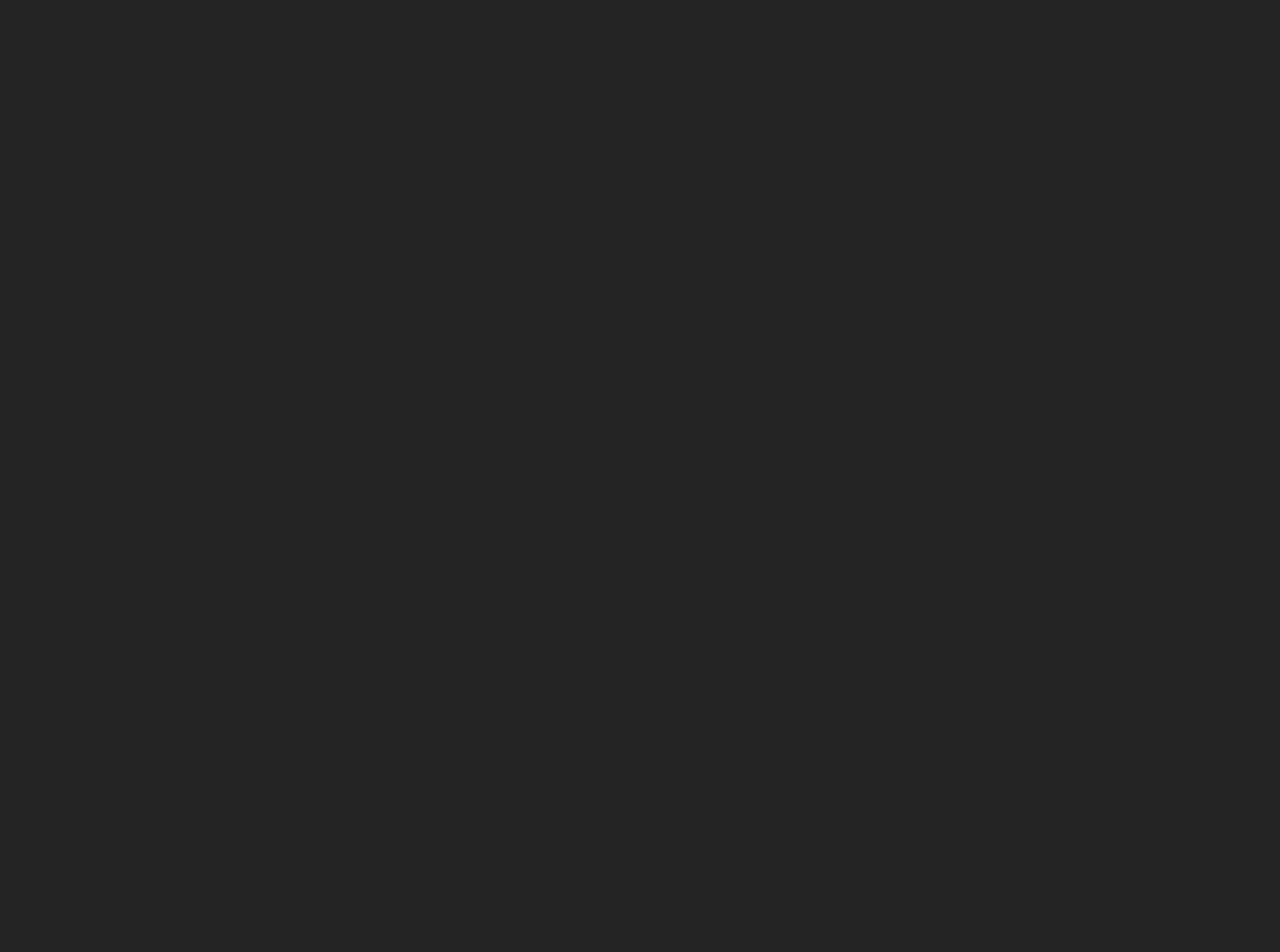
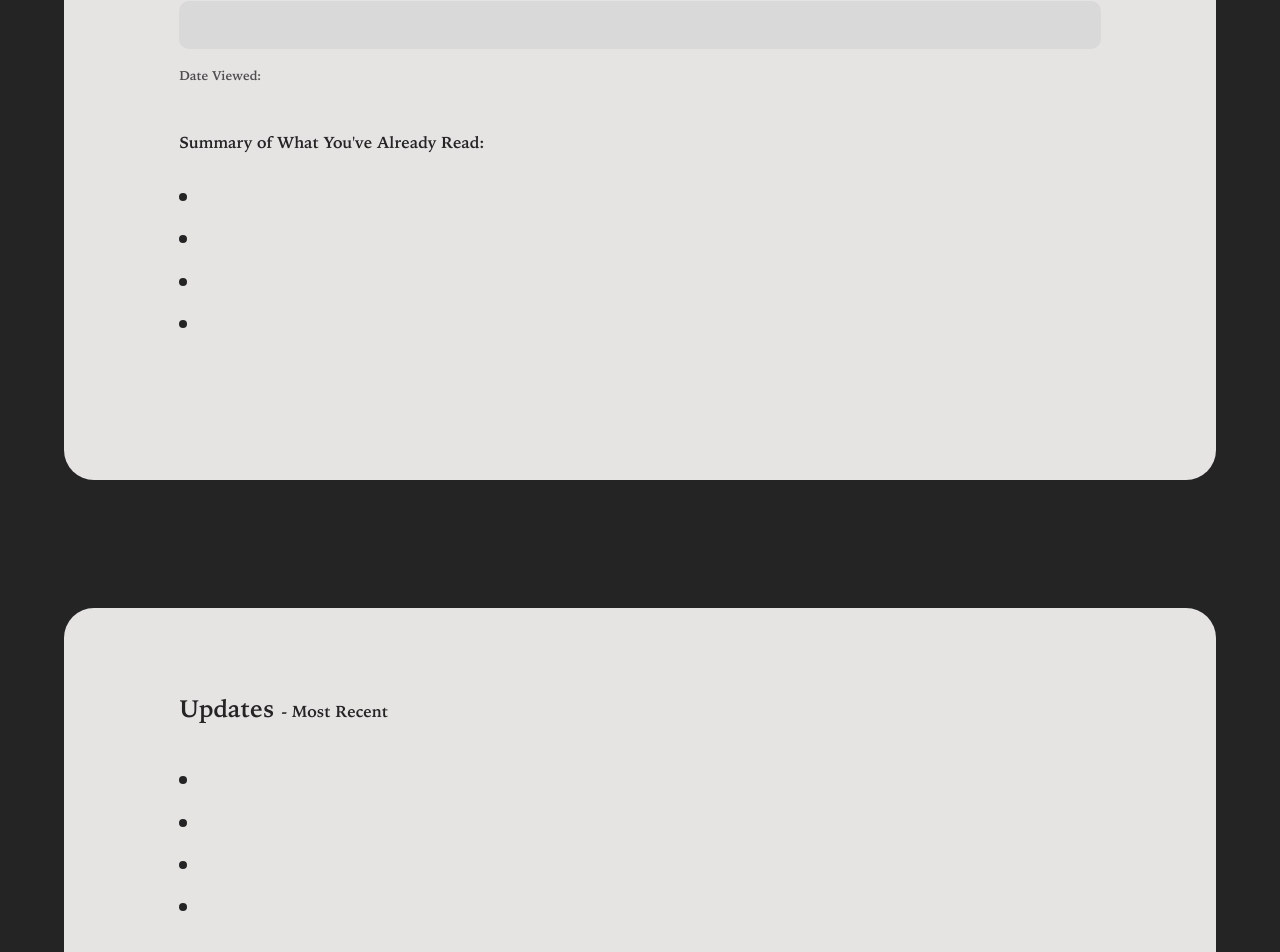
Before and after one commit to patrickhoey20/SmartContextStories, a React (Vite) app: page / in a window 1280 px wide. Shown: the part 260-1212 px from the top of the page. Before the commit the page ends 800 px from the top, so only its background shows below. Built offline with nearby package versions, Linux system fonts and the light colour scheme; no server answers; the database is empty.

Commit message:
frontend complete

```diff
--- a/public/index.html
+++ b/public/index.html
@@ -80,7 +80,7 @@
           ].filter(feature => typeof app[feature] === 'function');
           loadEl.textContent = `Firebase SDK loaded with ${features.join(', ')}`;
         } catch (e) {
-          console.error(e);
+          console.log(e);
           loadEl.textContent = 'Error loading the Firebase SDK, check the console.';
         }
       });
--- a/src/components/HomePage/HomePage.jsx
+++ b/src/components/HomePage/HomePage.jsx
@@ -1,8 +1,8 @@
 import React, { useState, useEffect, useCallback } from "react";
 import './HomePage.css'
 import { useDbData } from "../../utilities/firebase.js"
-import LeftOffPage from '../LeftOffPage/LeftOffPage'
-import UpdatesPage from '../UpdatesPage/UpdatesPage'
+import { LeftOffPage } from '../LeftOffPage/LeftOffPage'
+import { UpdatesPage } from '../UpdatesPage/UpdatesPage'
 
 
 export default function HomePage() {
@@ -15,6 +15,7 @@ export default function HomePage() {
     }, [data])
     return (<>
                 <LeftOffPage/>
-                <UpdatesPage/>
+                <UpdatesPage recent={true}/>
+                <UpdatesPage recent={false}/>
             </>)
 }
--- a/src/components/LeftOffPage/LeftOffPage.css
+++ b/src/components/LeftOffPage/LeftOffPage.css
@@ -1,12 +1,58 @@
+.centering {
+    display: flex;
+    justify-content: center;
+    align-items: center;
+    width: 100%;
+}
+
 .leftoff-card {
-    border-radius: 10px;
+    border-radius: 30px;
     background-color: rgb(230, 227, 227);
     color: #242424;
     width: 80%;
-    margin-left: 10%;
-    padding-left: 10px;
-    padding-top: 5px;
-    padding-bottom: 5px;
-    margin-top: 30px;
-    margin-bottom: 20px;
+    margin-top: 5%;
+    margin-bottom: 5%;
+    font-family: 'Iowan Old Style Bold';
+    padding: 5%;
+    min-height: 40vh;
 }
+
+.leftoff-card-contents {
+    padding-left: 5%;
+    padding-right: 5%;
+    padding-bottom: 5%;
+}
+
+.card-h2 {
+    padding-bottom: 2%;
+    font-size: 1.5rem;
+}
+
+.card-h4 {
+    padding-bottom: 2%;
+    margin-bottom: 0;
+    font-size: 1rem;
+}
+
+.card-h5 {
+    margin-top: 2%;
+    font-size: 0.8rem;
+    color: #4e4e4e;
+    margin-bottom: 5%;
+}
+
+.card-list {
+    list-style-type: disc;
+    list-style-position: inside;
+    padding-left: 0;
+    margin-top: 1%;
+}
+
+.card-list-item {
+    padding-bottom: 1%;
+    font-size: 1.5rem;
+}
+
+.card-list-item-span {
+    font-size: 1rem;
+}
--- a/src/components/LeftOffPage/LeftOffPage.jsx
+++ b/src/components/LeftOffPage/LeftOffPage.jsx
@@ -1,11 +1,42 @@
-import React, { useState, useEffect, useCallback } from "react";
-import './LeftOffPage.css'
-import { useDbData } from "../../utilities/firebase.js"
+import React, { useState, useEffect, useCallback } from "react";;
+import './LeftOffPage.css';
+import { useDbData } from "../../utilities/firebase.js";
+import { TextField } from "@mui/material";
 
-export default function LeftOffPage() {
+export const LeftOffPage = (props) => {
     return (
+        <div className="centering">
             <div className="leftoff-card">
-                <h2>Where You Left Off</h2>
+                <div className="leftoff-card-contents">
+                    <h2 className="card-h2">Where You Left Off</h2>
+                    <h4 className="card-h4">Last Article You Viewed:</h4>
+                    <div className="centering">
+                        <TextField
+                            variant="standard"
+                            disabled
+                            sx={{
+                                background: '#d9d9d9',
+                                borderRadius: '10px',
+                                width: '100%',
+                                fontFamily: 'Iowan Old Style Bold',
+                                fontSize: '1.5rem',
+                                height: '3rem'
+                            }}
+                            InputProps={{
+                                disableUnderline: true,
+                            }}
+                        />
+                    </div>
+                    <h5 className="card-h5">Date Viewed:</h5>
+                    <h4 className="card-h4">Summary of What You've Already Read:</h4>
+                    <ul className="card-list">
+                        <li className="card-list-item"><span className="card-list-item-span"></span></li>
+                        <li className="card-list-item"><span className="card-list-item-span"></span></li>
+                        <li className="card-list-item"><span className="card-list-item-span"></span></li>
+                        <li className="card-list-item"><span className="card-list-item-span"></span></li>
+                    </ul>
+                </div>
             </div>
-            )
+        </div>
+    )
 }
--- a/src/components/UpdatesPage/UpdatesPage.css
+++ b/src/components/UpdatesPage/UpdatesPage.css
@@ -1,10 +1,49 @@
+.centering {
+    display: flex;
+    justify-content: center;
+    align-items: center;
+    width: 100%;
+}
+
 .updates-card {
-    border-radius: 10px;
+    border-radius: 30px;
     background-color: rgb(230, 227, 227);
     color: #242424;
     width: 80%;
-    margin-left: 10%;
-    padding-left: 10px;
-    padding-top: 5px;
-    padding-bottom: 5px;
+    margin-top: 5%;
+    margin-bottom: 5%;
+    font-family: 'Iowan Old Style Bold';
+    padding: 5%;
+    min-height: 40vh;
 }
+
+.updates-card-contents {
+    padding-left: 5%;
+    padding-right: 5%;
+    padding-bottom: 5%;
+}
+
+.card-h2 {
+    padding-bottom: 2%;
+    font-size: 1.5rem;
+}
+
+.card-h2-span {
+    font-size: 1rem;
+}
+
+.card-list {
+    list-style-type: disc;
+    list-style-position: inside;
+    padding-left: 0;
+    margin-top: 1%;
+}
+
+.card-list-item {
+    padding-bottom: 1%;
+    font-size: 1.5rem;
+}
+
+.card-list-item-span {
+    font-size: 1rem;
+}
--- a/src/components/UpdatesPage/UpdatesPage.jsx
+++ b/src/components/UpdatesPage/UpdatesPage.jsx
@@ -2,10 +2,22 @@ import React, { useState, useEffect, useCallback } from "react";
 import './UpdatesPage.css'
 import { useDbData } from "../../utilities/firebase.js"
 
-export default function UpdatesPage() {
+export const UpdatesPage = (props) => {
+    const { recent } = props;
+    const recentOrRelevant = recent ? "Most Recent" : "Most Relevant";
     return (
-        <div className="updates-card">
-            <h2>Updates</h2>
+        <div className="centering">
+            <div className="updates-card">
+                <div className="updates-card-contents">
+                    <h2 className="card-h2">Updates <span className="card-h2-span">- {recentOrRelevant}</span></h2>
+                    <ul className="card-list">
+                        <li className="card-list-item"><span className="card-list-item-span"></span></li>
+                        <li className="card-list-item"><span className="card-list-item-span"></span></li>
+                        <li className="card-list-item"><span className="card-list-item-span"></span></li>
+                        <li className="card-list-item"><span className="card-list-item-span"></span></li>
+                    </ul>
+                </div>
+            </div>
         </div>
-        )
+    )
 }
--- a/src/index.css
+++ b/src/index.css
@@ -1,3 +1,8 @@
+@font-face {
+  font-family: 'Iowan Old Style Bold';
+  src: local('IowanOldStyleBold'), url(./assets/2131-font.otf) format('opentype');
+}
+
 body {
   margin: 0;
   font-family: -apple-system, BlinkMacSystemFont, 'Segoe UI', 'Roboto', 'Oxygen',
```
Also changed, not shown: src/assets/2131-font.otf (added).
